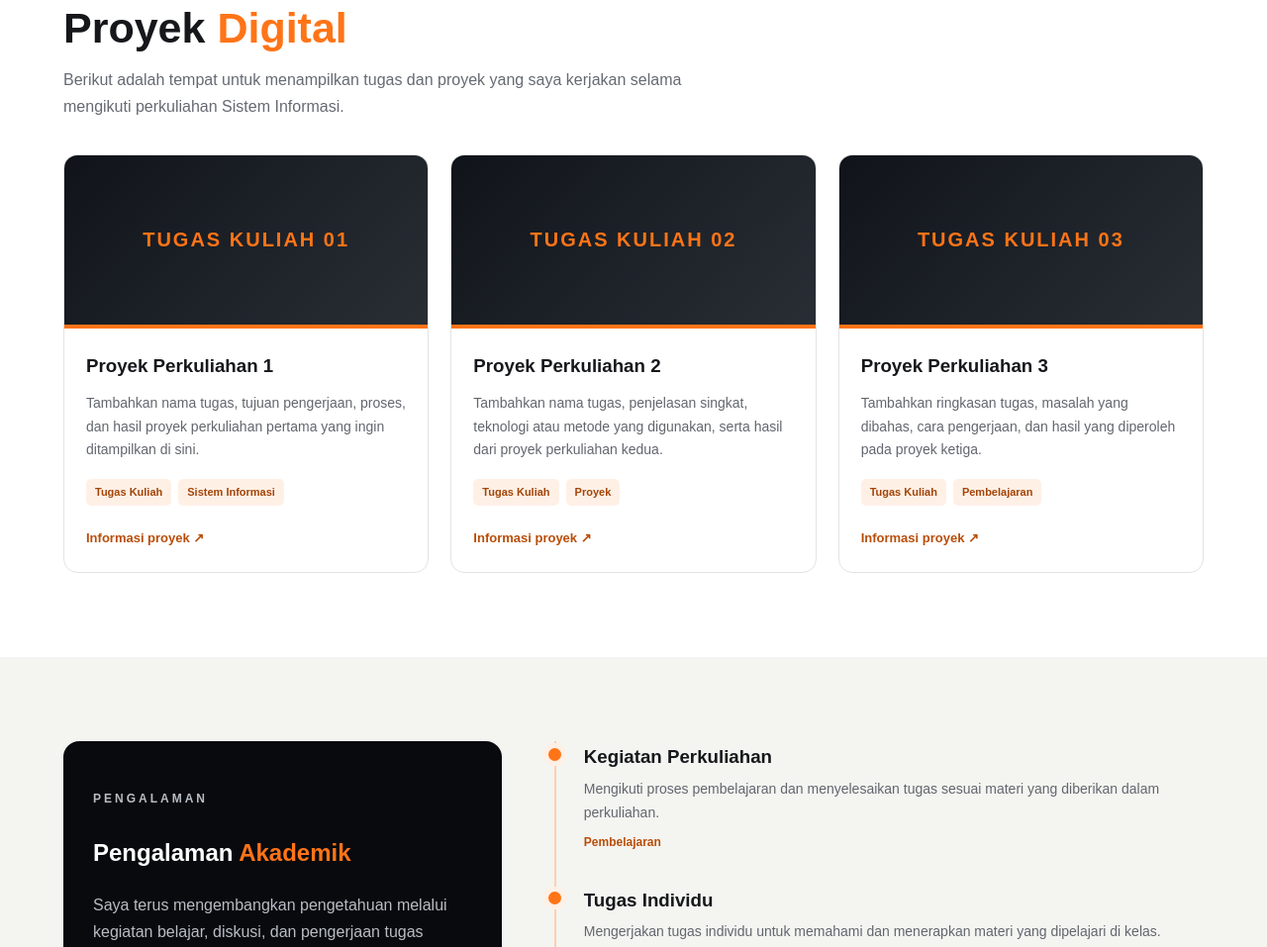
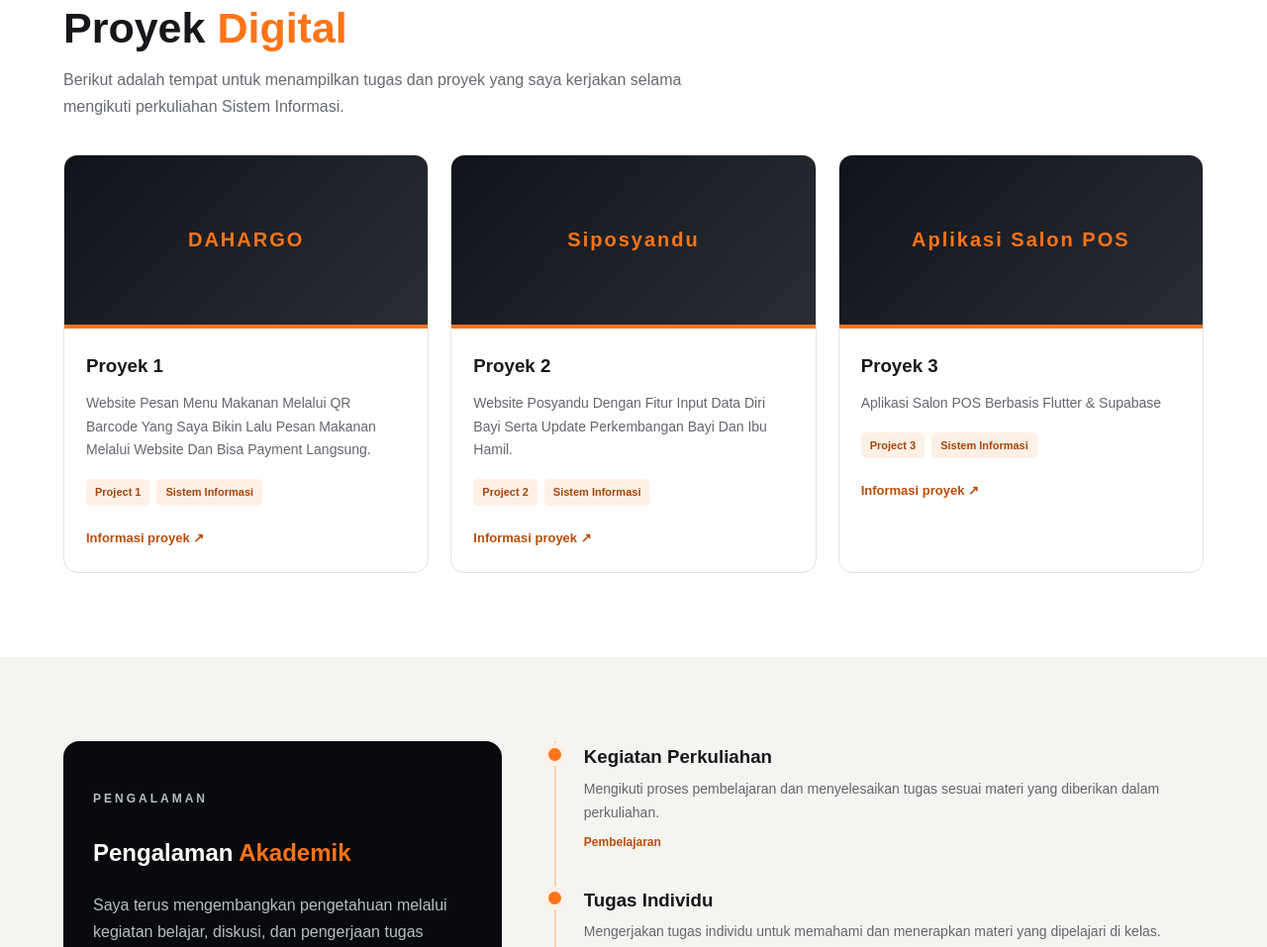
Before and after one commit to jensenkkp8-cmd/e-cv-jensen, a plain HTML site: page index.html in a window 1280 px wide. Shown: the part 1135-2092 px from the top of the page at 99% size. Drawn offline with Linux system fonts and the light colour scheme.

Commit message:
Update index.html

```diff
--- a/index.html
+++ b/index.html
@@ -782,15 +782,15 @@
       <div class="project-grid">
 
         <article class="project-card">
-          <div class="project-banner">TUGAS KULIAH 01</div>
+          <div class="project-banner">DAHARGO</div>
           <div class="project-content">
-            <h3>Proyek Perkuliahan 1</h3>
+            <h3>Proyek 1</h3>
             <p>
-              Tambahkan nama tugas, tujuan pengerjaan, proses, dan hasil
-              proyek perkuliahan pertama yang ingin ditampilkan di sini.
+              Website Pesan Menu Makanan Melalui QR Barcode Yang Saya Bikin
+              Lalu Pesan Makanan Melalui Website Dan Bisa Payment Langsung.
             </p>
             <div class="tags">
-              <span class="tag">Tugas Kuliah</span>
+              <span class="tag">Project 1</span>
               <span class="tag">Sistem Informasi</span>
             </div>
             <a class="project-link" href="#kontak">Informasi proyek ↗</a>
@@ -798,32 +798,31 @@
         </article>
 
         <article class="project-card">
-          <div class="project-banner">TUGAS KULIAH 02</div>
+          <div class="project-banner">Siposyandu</div>
           <div class="project-content">
-            <h3>Proyek Perkuliahan 2</h3>
+            <h3>Proyek 2</h3>
             <p>
-              Tambahkan nama tugas, penjelasan singkat, teknologi atau metode
-              yang digunakan, serta hasil dari proyek perkuliahan kedua.
+              Website Posyandu Dengan Fitur Input Data Diri Bayi
+              Serta Update Perkembangan Bayi Dan Ibu Hamil.
             </p>
             <div class="tags">
-              <span class="tag">Tugas Kuliah</span>
-              <span class="tag">Proyek</span>
+              <span class="tag">Project 2</span>
+              <span class="tag">Sistem Informasi</span>
             </div>
             <a class="project-link" href="#kontak">Informasi proyek ↗</a>
           </div>
         </article>
 
         <article class="project-card">
-          <div class="project-banner">TUGAS KULIAH 03</div>
+          <div class="project-banner">Aplikasi Salon POS</div>
           <div class="project-content">
-            <h3>Proyek Perkuliahan 3</h3>
+            <h3>Proyek 3</h3>
             <p>
-              Tambahkan ringkasan tugas, masalah yang dibahas, cara
-              pengerjaan, dan hasil yang diperoleh pada proyek ketiga.
+              Aplikasi Salon POS Berbasis Flutter & Supabase
             </p>
             <div class="tags">
-              <span class="tag">Tugas Kuliah</span>
-              <span class="tag">Pembelajaran</span>
+              <span class="tag">Project 3</span>
+              <span class="tag">Sistem Informasi</span>
             </div>
             <a class="project-link" href="#kontak">Informasi proyek ↗</a>
           </div>
```
